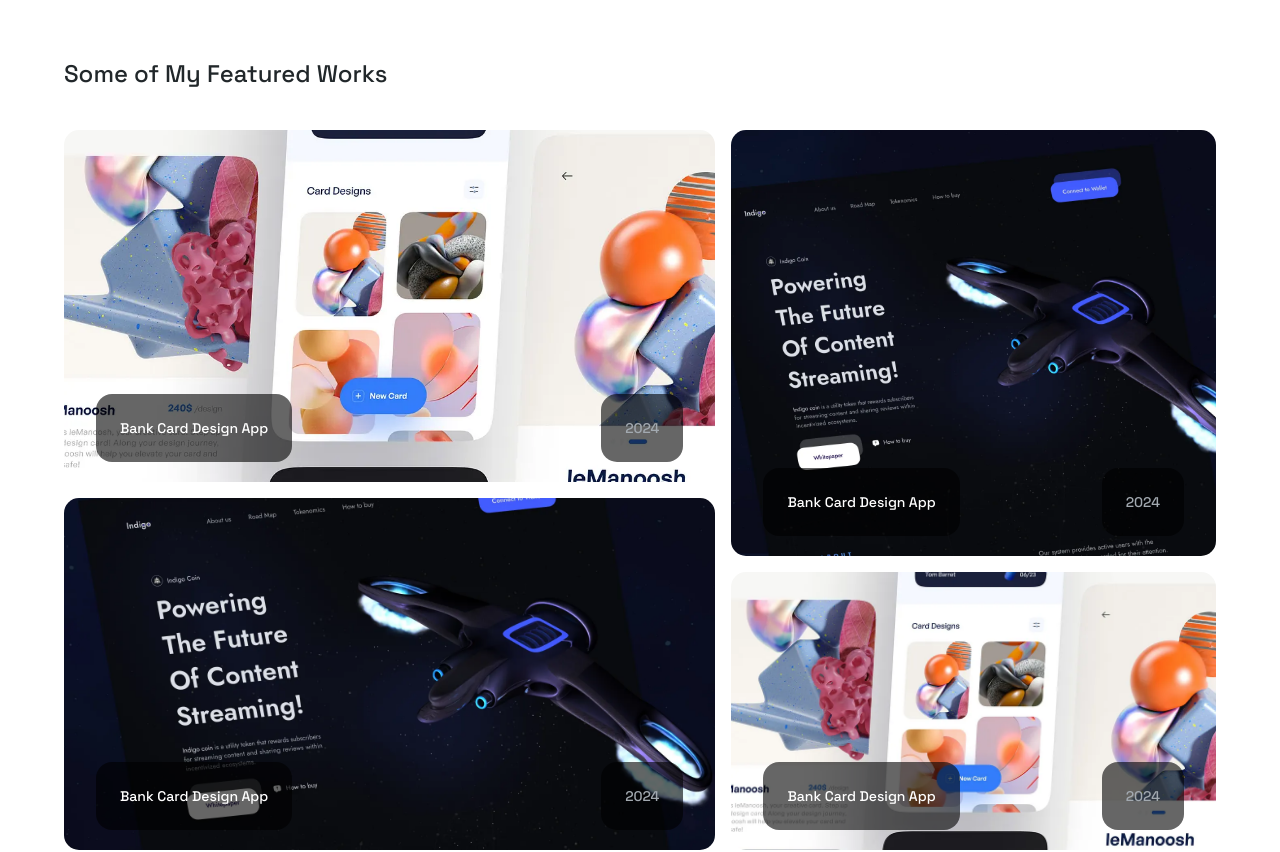
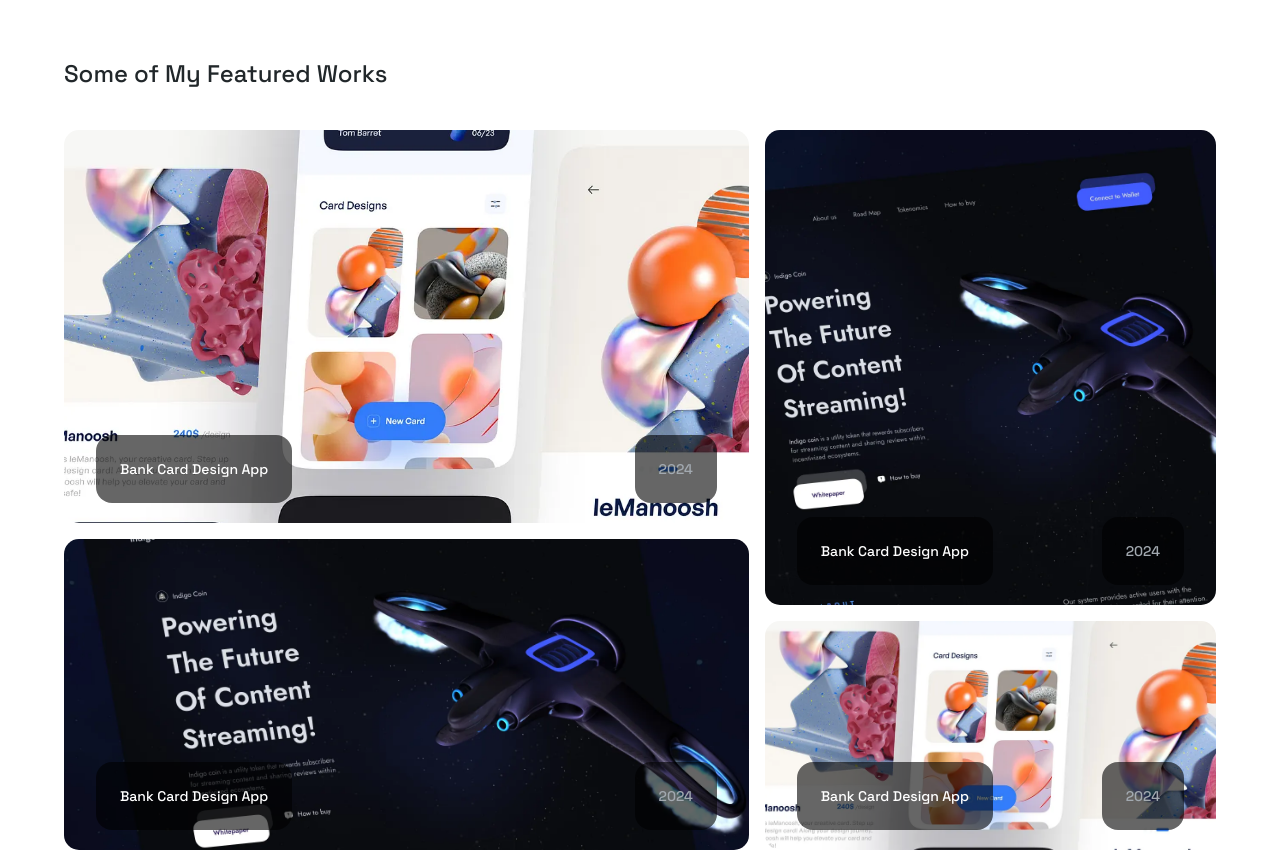
Before and after one commit to Hooseinsalari/hossein-portfolio, a Next.js app: page / in a window 1280 px wide. Shown: the part 1260-2112 px from the top of the page. Built offline with nearby package versions, Linux system fonts and the light colour scheme.

Commit message:
feat: update layout and improve overflow handling in LandingFeatured and LandingWorks components

```diff
--- a/src/views/Landing/components/LandingFeatured.tsx
+++ b/src/views/Landing/components/LandingFeatured.tsx
@@ -7,8 +7,8 @@ function LandingFeatured() {
       <h3 className="text-[#21272A] text-2xl font-medium">
         Some of My Featured Works
       </h3>
-      <div className="grid grid-cols-7 grid-rows-10 gap-4 h-[90vh] mt-10">
-        <div className="relative w-ful h-full col-start-1 col-end-5 row-start-1 row-end-6 rounded-3xl">
+      <div className="grid grid-cols-5 grid-rows-9 gap-4 h-[90vh] mt-10">
+        <div className="relative w-ful h-full col-span-3 row-span-5 rounded-3xl">
           <TiltedCard
             imageSrc="/media/landing/poi1.png"
             altText="Bank Card Design App"
@@ -34,7 +34,7 @@ function LandingFeatured() {
             }
           />
         </div>
-        <div className="relative w-full h-full col-start-5 col-end-8 row-start-1 row-end-7 rounded-3xl">
+        <div className="relative w-full h-full col-span-3 row-span-4 col-start-1 row-start-6 rounded-3xl">
           <TiltedCard
             imageSrc="/media/landing/poi2.png"
             altText="Bank Card Design App"
@@ -60,7 +60,7 @@ function LandingFeatured() {
             }
           />
         </div>
-        <div className="relative w-full h-full col-start-1 col-end-5 row-start-6 row-end-11 rounded-3xl">
+        <div className="relative w-full h-full col-span-2 row-span-6 col-start-4 row-start-1 rounded-3xl">
           <TiltedCard
             imageSrc="/media/landing/poi2.png"
             altText="Bank Card Design App"
@@ -86,7 +86,7 @@ function LandingFeatured() {
             }
           />
         </div>
-        <div className="relative w-full h-full col-start-5 col-end-8 row-start-7 row-end-11 rounded-3xl">
+        <div className="relative w-full h-full col-span-2 row-span-3 col-start-4 row-start-7 rounded-3xl">
           <TiltedCard
             imageSrc="/media/landing/poi1.png"
             altText="Bank Card Design App"
--- a/src/views/Landing/components/LandingWorks.tsx
+++ b/src/views/Landing/components/LandingWorks.tsx
@@ -28,7 +28,7 @@ function LandingWorks() {
         >
           <div
             onClick={() => setSelectedSection(0)}
-            className={clsx("p-16 cursor-pointer select-none", {
+            className={clsx("p-16 cursor-pointer select-none overflow-hidden", {
               "bg-custom-conic": selectedSection === 0,
               "bg-[#F2F4F8]": selectedSection !== 0,
             })}
@@ -52,13 +52,11 @@ function LandingWorks() {
               </h3>
             </div>
             <ul
-              className={clsx(
-                "transition-all duration-300 ease-in overflow-hidden",
-                {
-                  "max-h-0 pt-0": selectedSection !== 0,
-                  "max-h-[1000px] pt-6": selectedSection === 0,
-                }
-              )}
+              className={clsx("transition-all duration-300 overflow-hidden", {
+                "max-h-0 opacity-0 invisible": selectedSection !== 0,
+                "max-h-[1000px] opacity-100 visible mt-6":
+                  selectedSection === 0,
+              })}
             >
               {EXPERIENCES.map((it) => (
                 <li
@@ -84,7 +82,7 @@ function LandingWorks() {
           extraScale={1.2}
         >
           <div
-            className={clsx("p-16 cursor-pointer select-none", {
+            className={clsx("p-16 cursor-pointer select-none overflow-hidden", {
               "bg-custom-conic": selectedSection === 1,
               "bg-[#F2F4F8]": selectedSection !== 1,
             })}
@@ -109,13 +107,11 @@ function LandingWorks() {
               </h3>
             </div>
             <ul
-              className={clsx(
-                "transition-all duration-300 ease-in overflow-hidden",
-                {
-                  "max-h-0 pt-0": selectedSection !== 1,
-                  "max-h-[1000px] pt-6": selectedSection === 1,
-                }
-              )}
+              className={clsx("transition-all duration-300 overflow-hidden", {
+                "max-h-0 opacity-0 invisible": selectedSection !== 1,
+                "max-h-[1000px] opacity-100 visible mt-6":
+                  selectedSection === 1,
+              })}
             >
               {EXPERIENCES.map((it) => (
                 <li key={it} className="text-white text-lg font-normal">
```
